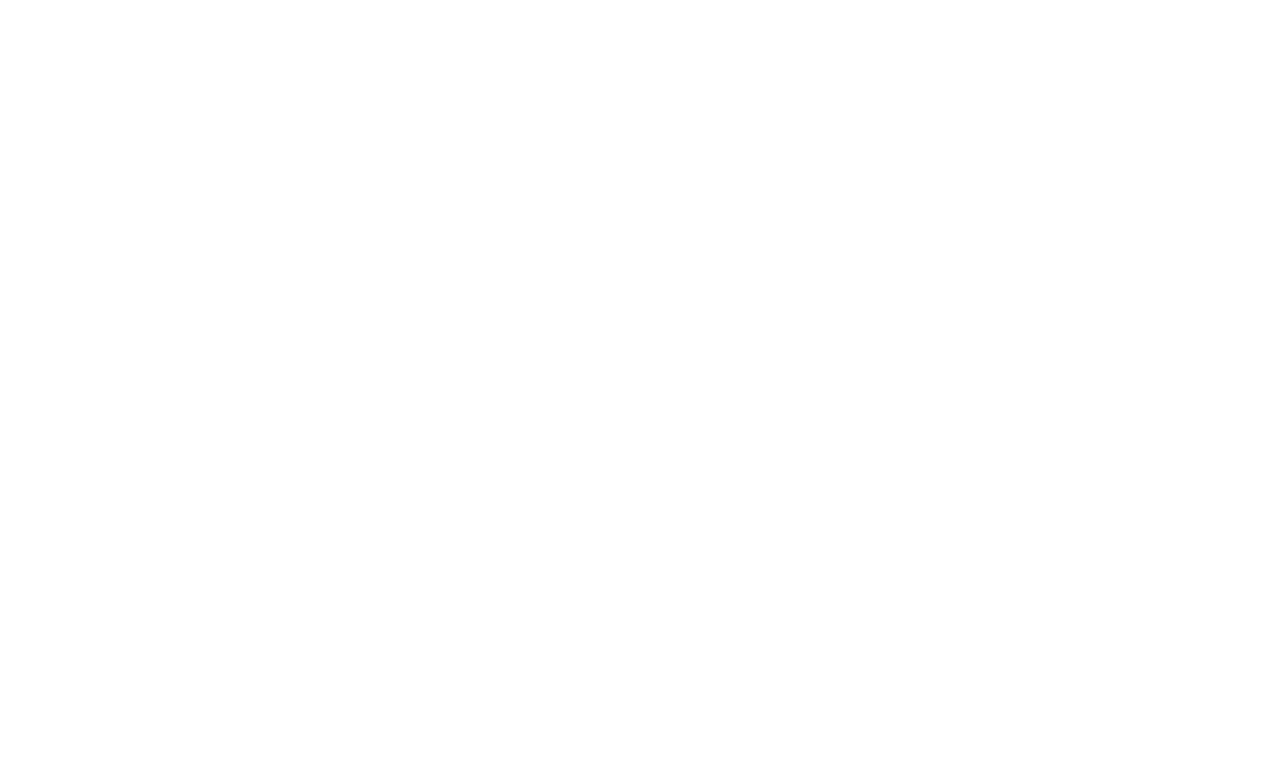
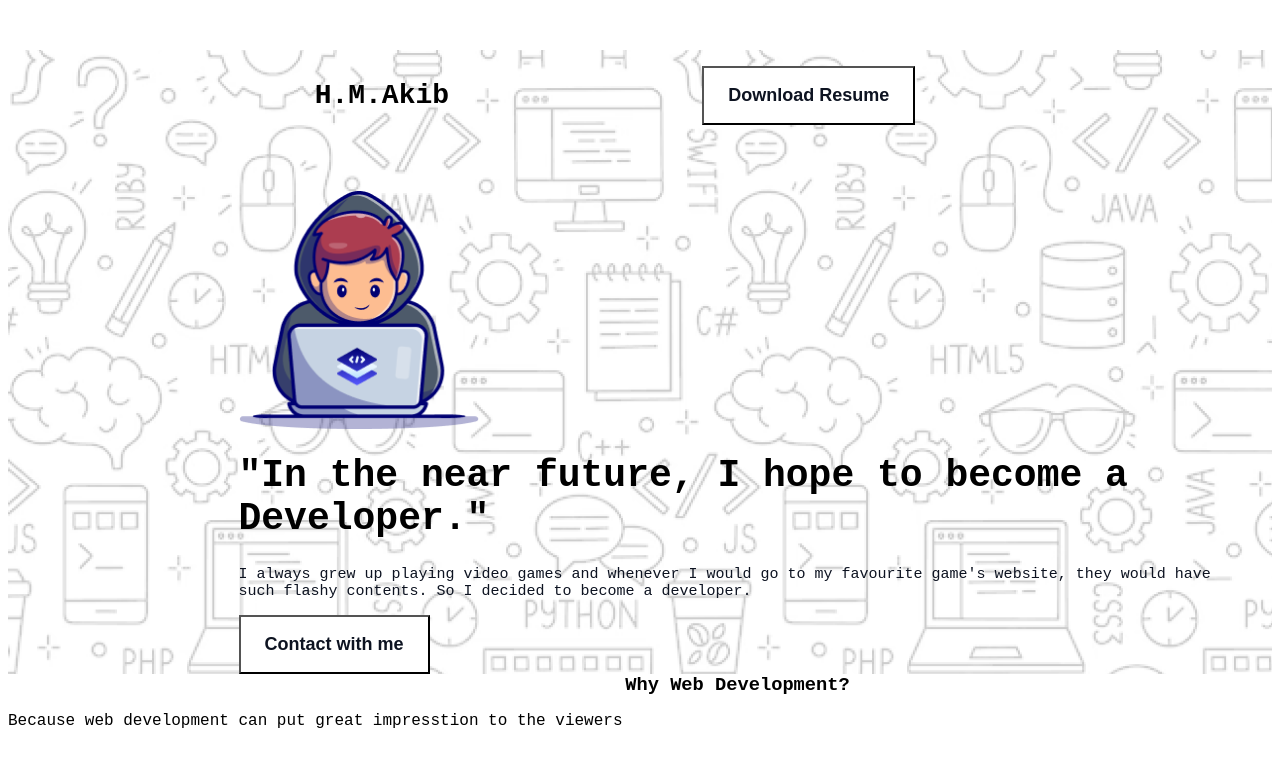
Before and after one commit to OneInchDorito/B10A1-Assignment, a plain HTML site: page index.html in a window 1280 px wide. Drawn offline with Linux system fonts and the light colour scheme; a web font is replaced by a local one.

Commit message:
I was heacily sick so could not do everything well

```diff
--- a/index.html
+++ b/index.html
@@ -4,8 +4,40 @@
     <meta charset="UTF-8">
     <meta name="viewport" content="width=device-width, initial-scale=1.0">
     <title>Contact Your Favourite Dev</title>
+    <link rel="preconnect" href="https://fonts.googleapis.com">
+    <link rel="preconnect" href="https://fonts.gstatic.com" crossorigin>
+    <link href="https://fonts.googleapis.com/css2?family=Azeret+Mono:ital,wght@0,100..900;1,100..900&display=swap" rel="stylesheet">
+    <link rel="stylesheet" href="styles/webstar.css">
 </head>
-<body>
+<body class="azeret-mono-normal">
+    <header class="header">
+        <nav>
+            <h3 class="nav-title">H.M.Akib</h3>
+            <ul>
+                <li><a href="" ><button class="btn-primary">Download Resume</button></a></li>
+            </ul>
+        </nav>
+        <div class="banner">
+            <img class="banner-guy" src="assets/Group.png" alt="">
+            <div class="banner-content">
+                <h1 class="banner-title">"In the near future, I hope to become a Developer."</h1>
+                <p class="banner-description">I always grew up playing video games and whenever I would go to my favourite game's website, they would have such flashy contents. So I decided to become a developer.</p>
+                <button class="btn-primary">Contact with me</button>
 
+            </div>
+        </div>
+
+
+    </header>
+    <main>
+        <section class="about">
+            <h3 class="section-title">Why Web Development?</h3>
+            <p class="section-description">Because web development can put great impresstion to the viewers</p>
+        </section>
+
+    </main>
+    <footer>
+
+    </footer>
 </body>
 </html>
--- /dev/null
+++ b/styles/webstar.css
@@ -0,0 +1,82 @@
+
+
+.azeret-mono-normal {
+  font-family: "Azeret Mono", monospace;
+  font-optical-sizing: auto;
+  font-weight: weight;
+  font-style: normal;
+}
+/* shared styles */
+.text-primary{
+color: #0D1321;
+}
+.btn-primary{
+  background-color: #ffffff;
+  font-weight: bold;
+  color: #0D1321;
+  font-size: 18px;
+  padding: 17px 24px;
+  border-radius: 8;
+}
+/* header styles */
+.header{
+  background-image: url(../assets/Hero-bg.png);
+
+}
+/* nav styles */
+nav{
+  display: flex;
+  align-items: center;
+  justify-content: space-around;
+  margin: 50px 200px;
+}
+.nav-title{
+    font-weight: 800;
+    font-size: 28px;
+}
+nav ul{
+  display: flex;
+
+  justify-content: space-between;
+}
+
+nav ul li{
+    list-style: none;
+    margin-right: 50px;
+
+}
+nav li a{
+  text-decoration: none;
+  font-size: 20px;
+}
+
+/* section */
+.section-title{
+  display: grid;
+  justify-content: center;
+  margin: 0 35px 0 230px;
+}
+
+/* banner styles */
+.banner{
+  display: grid;
+  justify-content: center;
+  margin: 0 35px 0 230px;
+
+}
+.banner-content{
+  max-width: 998px;
+  align-items: center;
+}
+.banner-title{
+  font-weight: 900;
+  font-size: 38px;
+}
+.banner-description{
+  font-size: 15px;
+  color: #0D1321;
+}
+.banner-guy{
+  width: 240px;
+  align-items:top center;
+}
```
Also changed, not shown: assets/Group 3.png (added), assets/Group 4.png (added), assets/Group.png (added), assets/Hero-bg.png (added), assets/Layer_1.png (added), assets/css.png (added), assets/facebook.png (added), assets/github.png (added), assets/handshake.jpg (added), assets/html.png (added), assets/js.png (added), assets/linkedin-icon 1.png (added), assets/mongodb.png (added), assets/nodejs.png (added), 1 more files.
